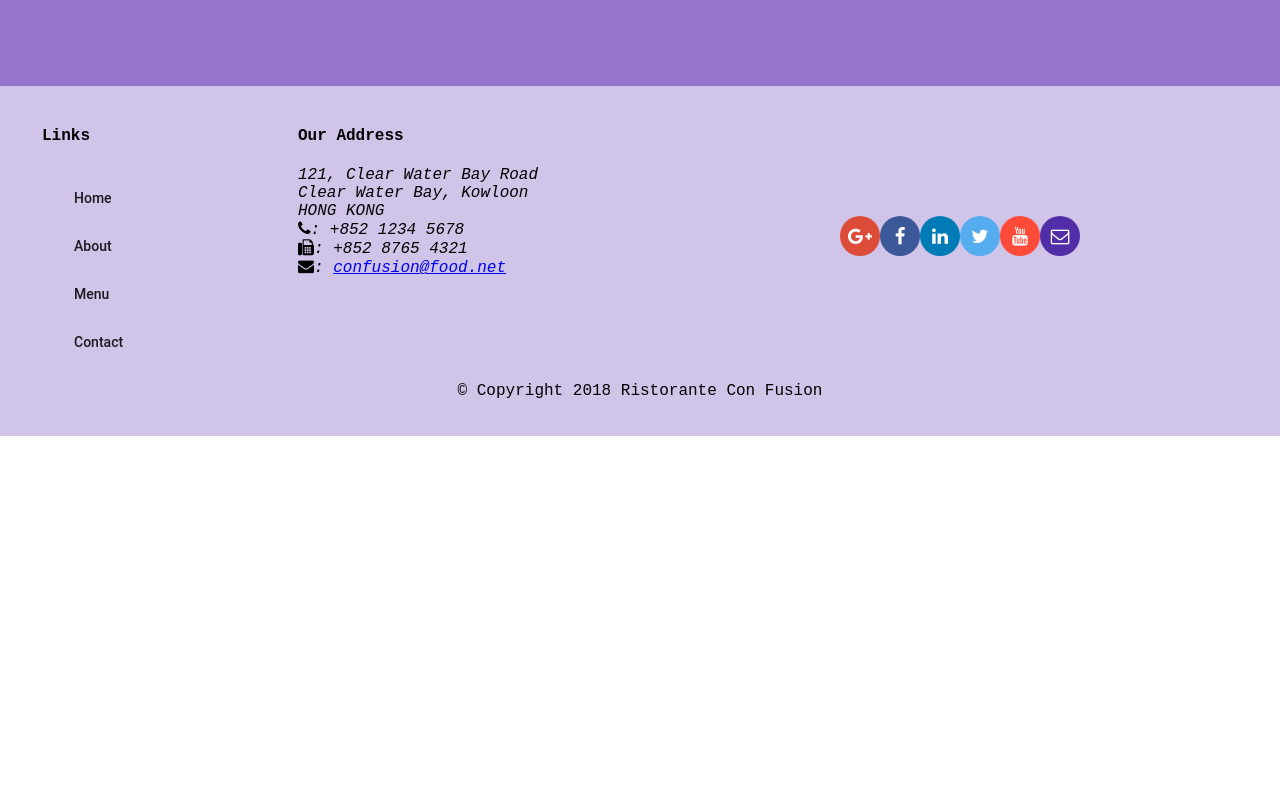
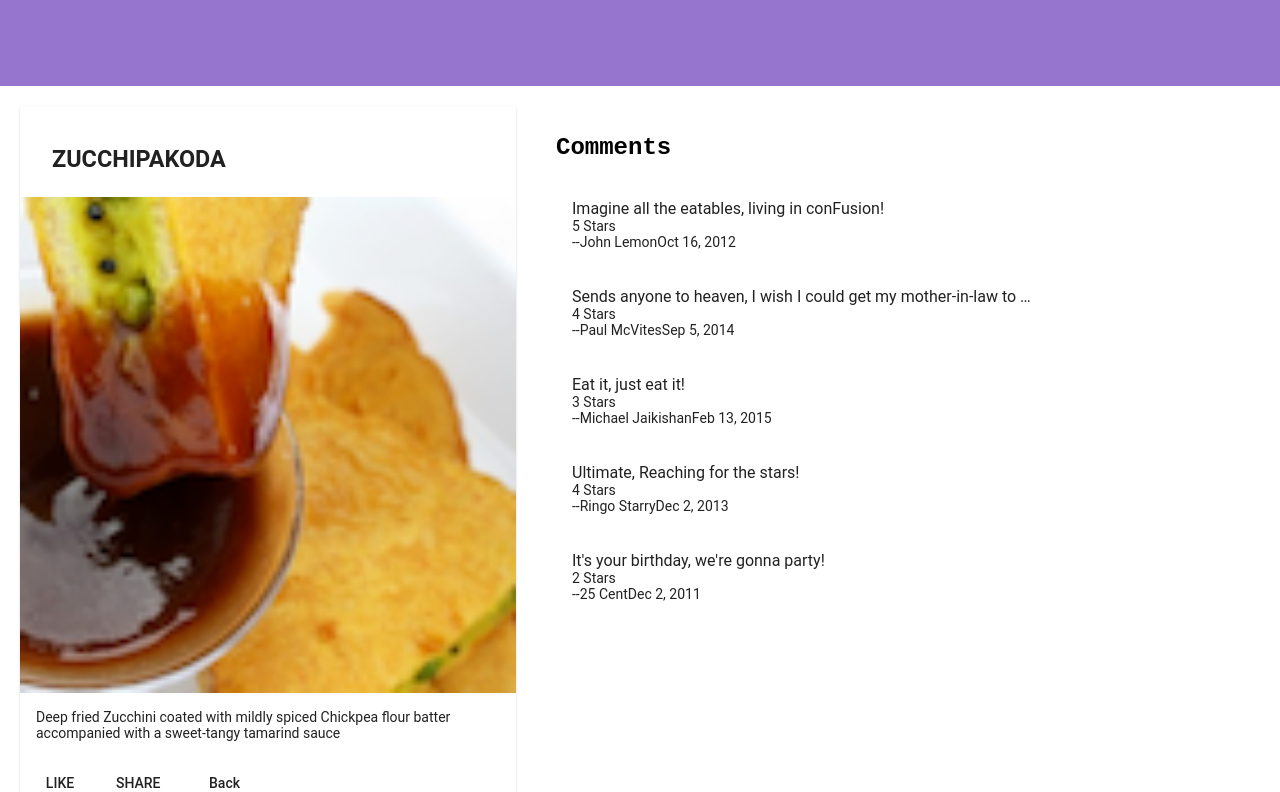
Before and after one commit to mnavidad/conFusion, an Angular app: page /dishdetail/1 in a window 1280 px wide. Before the commit this address led to /. Shown: the part 268-1060 px from the top of the page. Before the commit the page ends 800 px from the top, so only its background shows below. Built offline with nearby package versions, Linux system fonts and the light colour scheme.

Commit message:
single page application part 2

```diff
--- a/src/app/app-routing/routes.ts
+++ b/src/app/app-routing/routes.ts
@@ -9,5 +9,6 @@
 {path: 'home', component: HomeComponent},
 {path: 'menu', component: MenuComponent},
 {path: 'contactus', component: ContactComponent},
+{path: 'dishdetail/:id', component: DishdetailComponent},
 {path: '', redirectTo: '/home', pathMatch: 'full'}
 ];
--- a/src/app/dishdetail/dishdetail.component.html
+++ b/src/app/dishdetail/dishdetail.component.html
@@ -22,6 +22,7 @@
       <mat-card-actions>
         <button mat-button>LIKE</button>
         <button mat-button>SHARE</button>
+        <button mat-button (click)="goBack()">Back</button>
       </mat-card-actions>
     </mat-card>
   </div>
--- a/src/app/dishdetail/dishdetail.component.ts
+++ b/src/app/dishdetail/dishdetail.component.ts
@@ -1,5 +1,9 @@
-import { Component, OnInit, Input } from '@angular/core';
+import { Component, OnInit } from '@angular/core';
+import { Params, ActivatedRoute } from '@angular/router';
+import { Location } from '@angular/common';
 import {Dish} from  '../shared/dish';
+import { DishService } from '../services/dish.service';
+//import { fromEventPattern } from 'rxjs';
 
 @Component({
   selector: 'app-dishdetail',
@@ -8,12 +12,18 @@
 })
 export class DishdetailComponent implements OnInit {
 
-  @Input()
+
   dish: Dish;
 
-    constructor() { }
+    constructor( private dishService: DishService, private location: Location, private route: ActivatedRoute ) { }
 
   ngOnInit() {
+    let id = this.route.snapshot.params['id'];
+    this.dish = this.dishService.getDish(id);
+  }
+
+  goBack(): void {
+    this.location.back();
   }
 
 }
--- a/src/app/footer/footer.component.html
+++ b/src/app/footer/footer.component.html
@@ -9,10 +9,10 @@
       <div fxFlex="40" fxFlexOffset="20px">
         <h4>Links</h4>
         <mat-list>
-          <mat-list-item><a mat-button>Home</a></mat-list-item>
+          <mat-list-item><a mat-button routerLink="/home">Home</a></mat-list-item>
           <mat-list-item><a mat-button>About</a></mat-list-item>
-          <mat-list-item><a mat-button>Menu</a></mat-list-item>
-          <mat-list-item><a mat-button>Contact</a></mat-list-item>
+          <mat-list-item><a mat-button routerLink="/menu">Menu</a></mat-list-item>
+          <mat-list-item><a mat-button routerLink="/contactus">Contact</a></mat-list-item>
         </mat-list>
       </div>
       <div fxFlex="55">
--- a/src/app/menu/menu.component.html
+++ b/src/app/menu/menu.component.html
@@ -11,7 +11,7 @@
 
   <div fxFlex>
     <mat-grid-list cols="2" rowHeight="200px">
-      <mat-grid-tile *ngFor="let dish of dishes" (click)="onSelect(dish)">
+      <mat-grid-tile *ngFor="let dish of dishes" [routerLink]="['/dishdetail',dish.id]">
         <img height="200px" src={{dish.image}} alt={{dish.name}}>
         <mat-grid-tile-footer>
           <h1>{{dish.name | uppercase}}</h1>
@@ -21,7 +21,7 @@
   </div>
 
   <div>
-      <app-dishdetail [dish] ="selectedDish"></app-dishdetail>
+
      </div>
 
 
```
